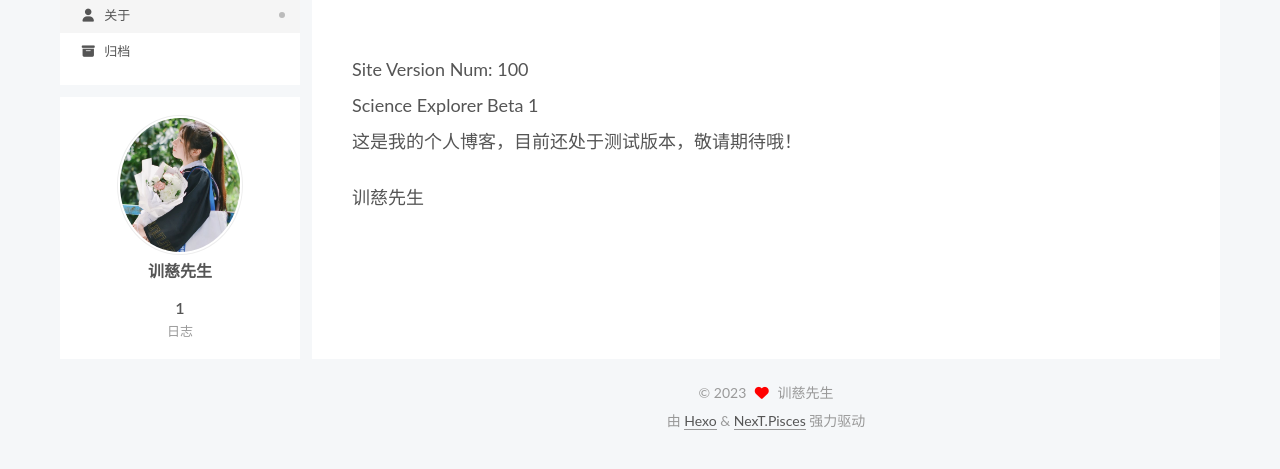
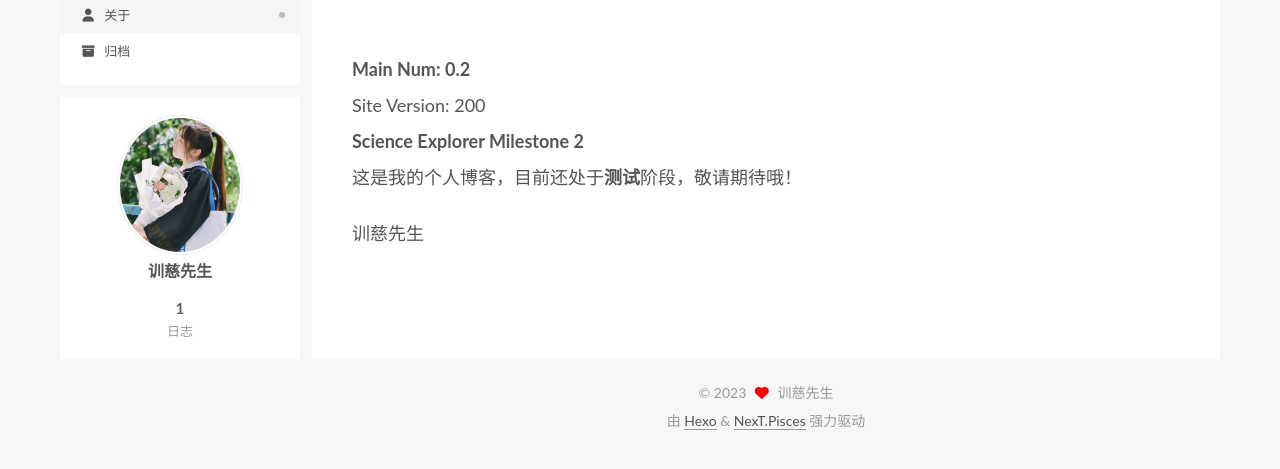
Before and after one commit to InternetExplorerlikeChrome/InternetExplorerlikeChrome.github.io, a plain HTML site: page about/index.html in a window 1280 px wide. Shown: the part 133-602 px from the top of the page. Drawn offline with nearby package versions, Linux system fonts and the light colour scheme.

Commit message:
Site updated: 2023-10-04 14:49:54

```diff
--- a/about/index.html
+++ b/about/index.html
@@ -19,15 +19,15 @@
 
 <script class="next-config" data-name="main" type="application/json">{"hostname":"example.com","root":"/","images":"/images","scheme":"Pisces","darkmode":false,"version":"8.18.1","exturl":false,"sidebar":{"position":"left","display":"post","padding":18,"offset":12},"copycode":{"enable":false,"style":null},"fold":{"enable":false,"height":500},"bookmark":{"enable":false,"color":"#222","save":"auto"},"mediumzoom":false,"lazyload":false,"pangu":false,"comments":{"style":"tabs","active":null,"storage":true,"lazyload":false,"nav":null},"stickytabs":false,"motion":{"enable":true,"async":false,"transition":{"menu_item":"fadeInDown","post_block":"fadeIn","post_header":"fadeInDown","post_body":"fadeInDown","coll_header":"fadeInLeft","sidebar":"fadeInUp"}},"prism":false,"i18n":{"placeholder":"搜索...","empty":"没有找到任何搜索结果：${query}","hits_time":"找到 ${hits} 个搜索结果（用时 ${time} 毫秒）","hits":"找到 ${hits} 个搜索结果"}}</script><script src="/js/config.js"></script>
 
-    <meta name="description" content="Site Version Num: 100Science Explorer Beta 1这是我的个人博客，目前还处于测试版本，敬请期待哦！ 训慈先生">
+    <meta name="description" content="Main Num: 0.2Site Version: 200Science Explorer Milestone 2这是我的个人博客，目前还处于测试阶段，敬请期待哦！ 训慈先生">
 <meta property="og:type" content="website">
 <meta property="og:title" content="about">
 <meta property="og:url" content="http://example.com/about/index.html">
 <meta property="og:site_name" content="Science Explorer">
-<meta property="og:description" content="Site Version Num: 100Science Explorer Beta 1这是我的个人博客，目前还处于测试版本，敬请期待哦！ 训慈先生">
+<meta property="og:description" content="Main Num: 0.2Site Version: 200Science Explorer Milestone 2这是我的个人博客，目前还处于测试阶段，敬请期待哦！ 训慈先生">
 <meta property="og:locale" content="zh_CN">
 <meta property="article:published_time" content="2023-10-04T05:31:56.000Z">
-<meta property="article:modified_time" content="2023-10-04T05:34:05.722Z">
+<meta property="article:modified_time" content="2023-10-04T06:49:26.026Z">
 <meta property="article:author" content="训慈先生">
 <meta name="twitter:card" content="summary">
 
@@ -162,7 +162,7 @@
 
 
       <div class="post-body">
-          <p>Site Version Num: 100<br>Science Explorer Beta 1<br>这是我的个人博客，目前还处于测试版本，敬请期待哦！</p>
+          <p><strong>Main Num: 0.2</strong><br>Site Version: 200<br><strong>Science Explorer Milestone 2</strong><br>这是我的个人博客，目前还处于<strong>测试</strong>阶段，敬请期待哦！</p>
 <p>训慈先生</p>
 
       </div>
```
